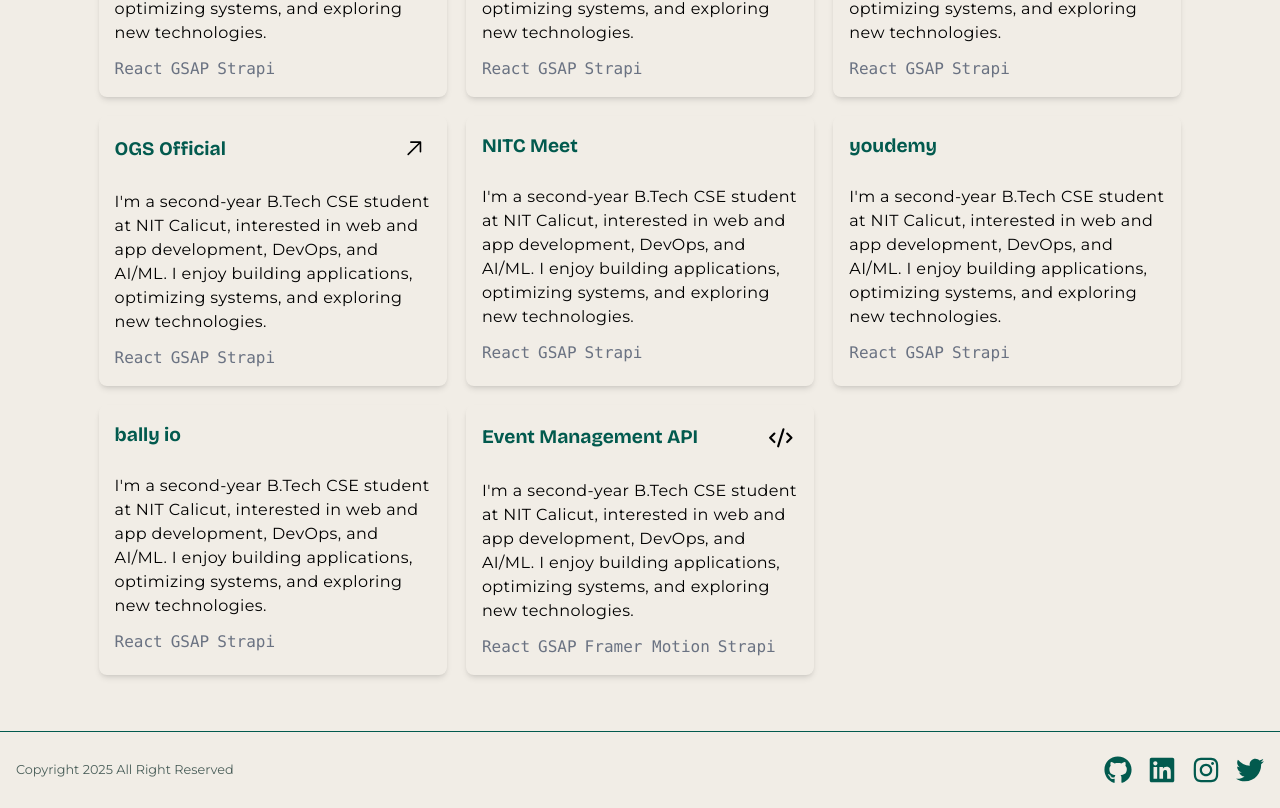
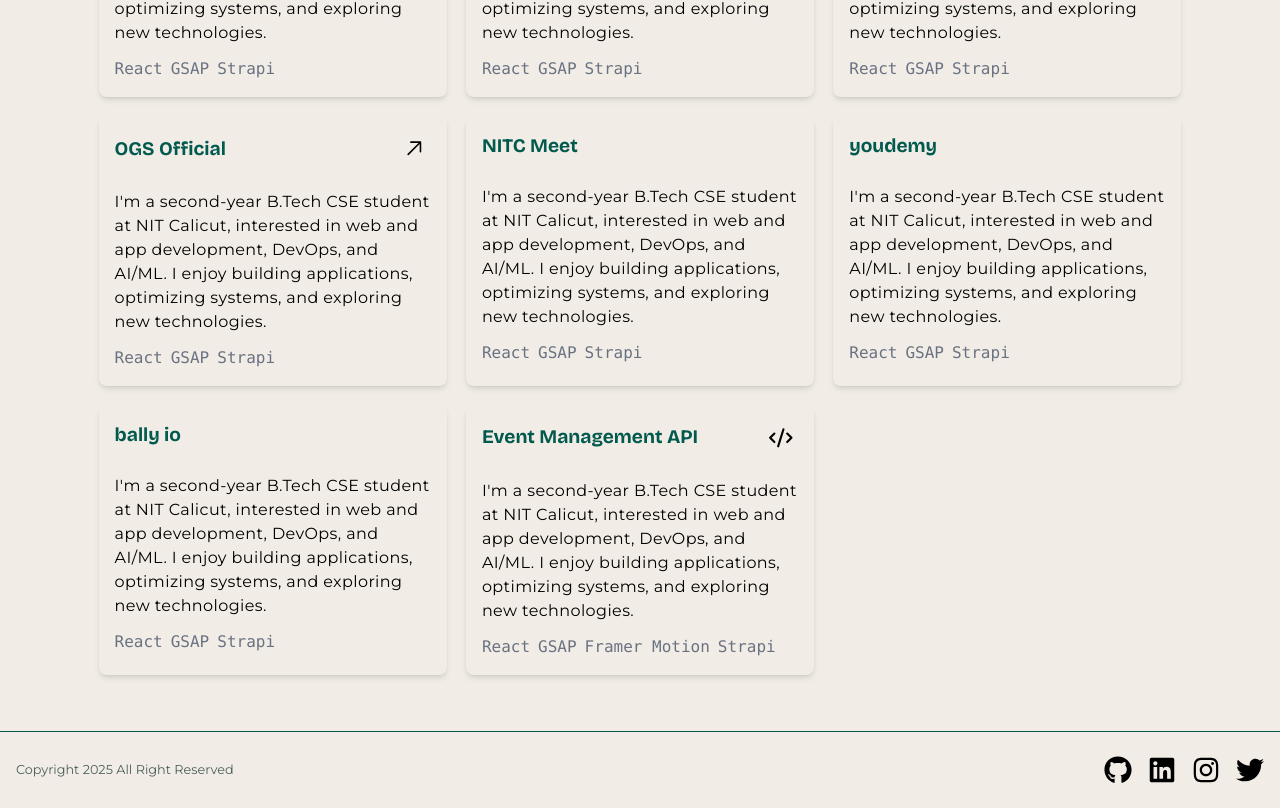
Before and after one commit to Centinoughty/portfolio-website, a Next.js app: page / in a window 1280 px wide. Shown: the part 1875-2683 px from the top of the page. Built offline with nearby package versions, Linux system fonts and the light colour scheme.

Commit message:
removed color on icons

```diff
--- a/src/components/Footer/Footer.tsx
+++ b/src/components/Footer/Footer.tsx
@@ -11,7 +11,7 @@
           >
             Copyright 2025 All Right Reserved
           </p>
-          <div className="flex gap-4 text-[3.5vh] text-[var(--primary-color)]">
+          <div className="flex gap-4 text-[3.5vh]">
             <FaGithub />
             <FaLinkedin />
             <FaInstagram />
```
